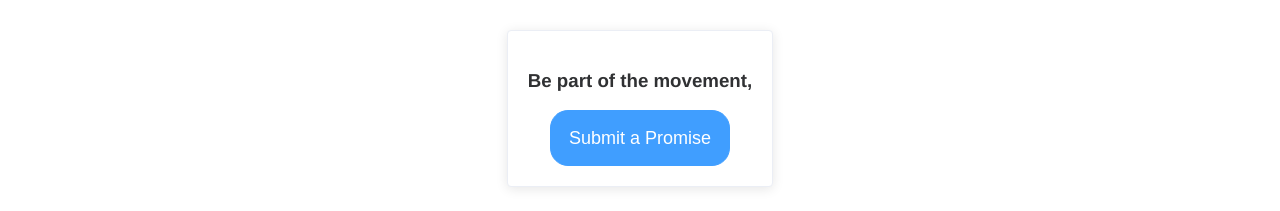
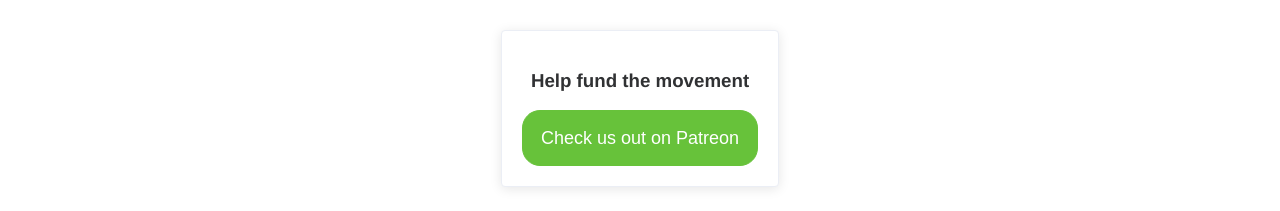
Before and after one commit to openpromisesmy/ui, a Vue app: page / in a window 1280 px wide. Shown: the part 589-800 px from the top of the page. Built offline with nearby package versions, Linux system fonts and the light colour scheme; no server answers; what vue-mq would draw is missing.

Commit message:
add Patroen link

```diff
--- a/src/components/Home.vue
+++ b/src/components/Home.vue
@@ -24,8 +24,8 @@
 
     <section id="cta">
       <el-card>
-        <h1>Be part of the movement,</h1>
-        <router-link to="/submit"><el-button type="primary">Submit a Promise</el-button></router-link>
+        <h1>Help fund the movement</h1>
+        <a href="https://www.patreon.com/openpromisesmalaysia"><el-button type="success">Check us out on Patreon</el-button></a>
       </el-card>
     </section>
 
```
